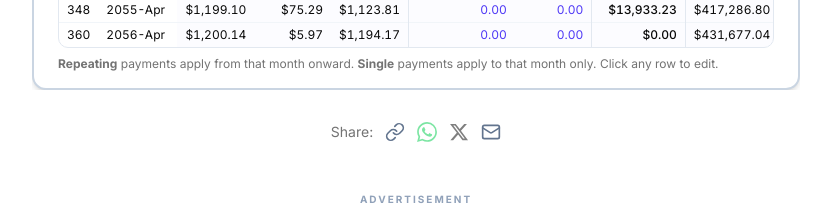
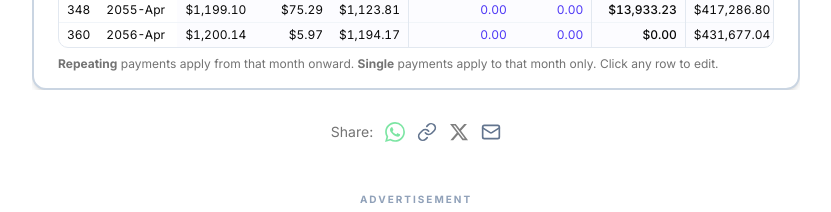
Before and after one commit to jeraymon/loanchop-next, a Next.js app: page / in a window 1280 px wide. Shown: the part 1280-1492 px from the top of the page, without its empty margins (224-1055 px from the left). Built offline with nearby package versions, Linux system fonts and the light colour scheme.

Commit message:
Reorder share buttons: WhatsApp first for higher share intent
Co-Authored-By: Claude Opus 4.6 (1M context) <noreply@anthropic.com>

```diff
--- a/src/components/ShareButtons.tsx
+++ b/src/components/ShareButtons.tsx
@@ -93,6 +93,16 @@ export default function ShareButtons({ title, solutionLabel, solutionValue }: Sh
     <div className="flex items-center justify-center gap-3 mt-3">
       <span className="text-sm text-muted-foreground">Share:</span>
 
+      {/* WhatsApp */}
+      <button
+        onClick={shareOnWhatsApp}
+        className="text-[#25D366]/60 hover:text-[#25D366] transition-colors"
+        aria-label="Share on WhatsApp"
+        title="Share on WhatsApp"
+      >
+        <WhatsAppIcon className="w-5 h-5" />
+      </button>
+
       {/* Copy link */}
       <button
         onClick={copyLink}
@@ -106,16 +116,6 @@ export default function ShareButtons({ title, solutionLabel, solutionValue }: Sh
             Copied!
           </span>
         )}
-      </button>
-
-      {/* WhatsApp */}
-      <button
-        onClick={shareOnWhatsApp}
-        className="text-[#25D366]/60 hover:text-[#25D366] transition-colors"
-        aria-label="Share on WhatsApp"
-        title="Share on WhatsApp"
-      >
-        <WhatsAppIcon className="w-5 h-5" />
       </button>
 
       {/* X */}
```
